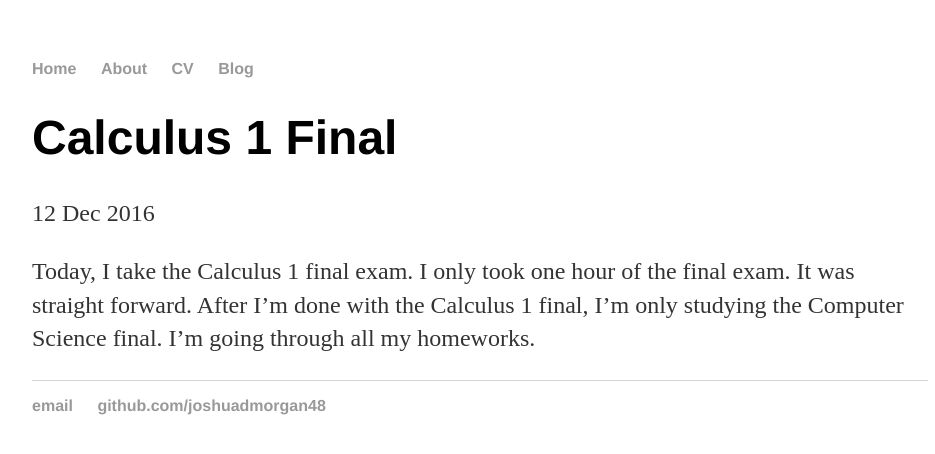
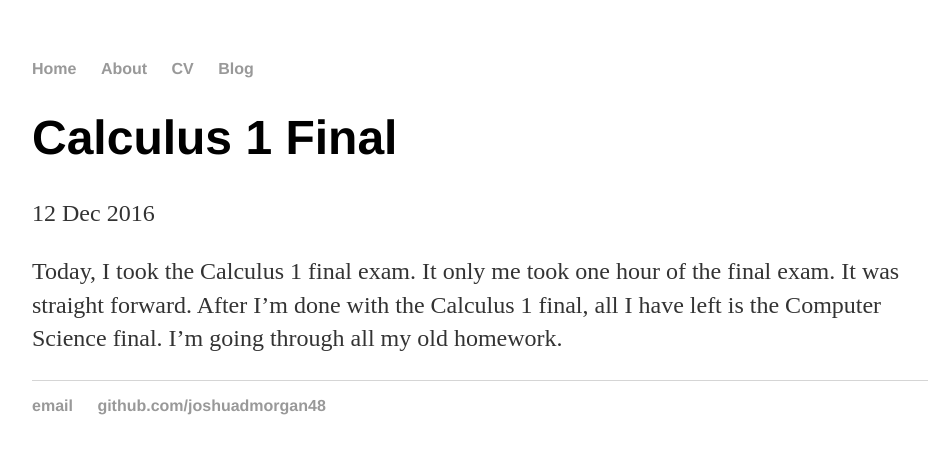
Before and after one commit to joshuadmorgan48/joshuadmorgan48.github.io, a Jekyll site: the page built from _posts/2016-12-12-Calculus-1-Final-post.md, in a window 1280 px wide. Shown: the top 454 px of the page, without its empty margins (160-1095 px from the left). Built offline with Jekyll 4.4.1, drawn with Linux system fonts in a browser that asks for light colours.

Commit message:
Update 2016-12-12-Calculus-1-Final-post.md

```diff
--- a/_posts/2016-12-12-Calculus-1-Final-post.md
+++ b/_posts/2016-12-12-Calculus-1-Final-post.md
@@ -4,4 +4,4 @@ title: "Calculus 1 Final"
 date: 2016-12-12
 ---
 
-Today, I take the Calculus 1 final exam. I only took one hour of the final exam. It was straight forward. After I'm done with the Calculus 1 final, I'm only studying the Computer Science final. I'm going through all my homeworks.
+Today, I took the Calculus 1 final exam. It only me took one hour of the final exam. It was straight forward. After I'm done with the Calculus 1 final, all I have left is the Computer Science final. I'm going through all my old homework.
```
